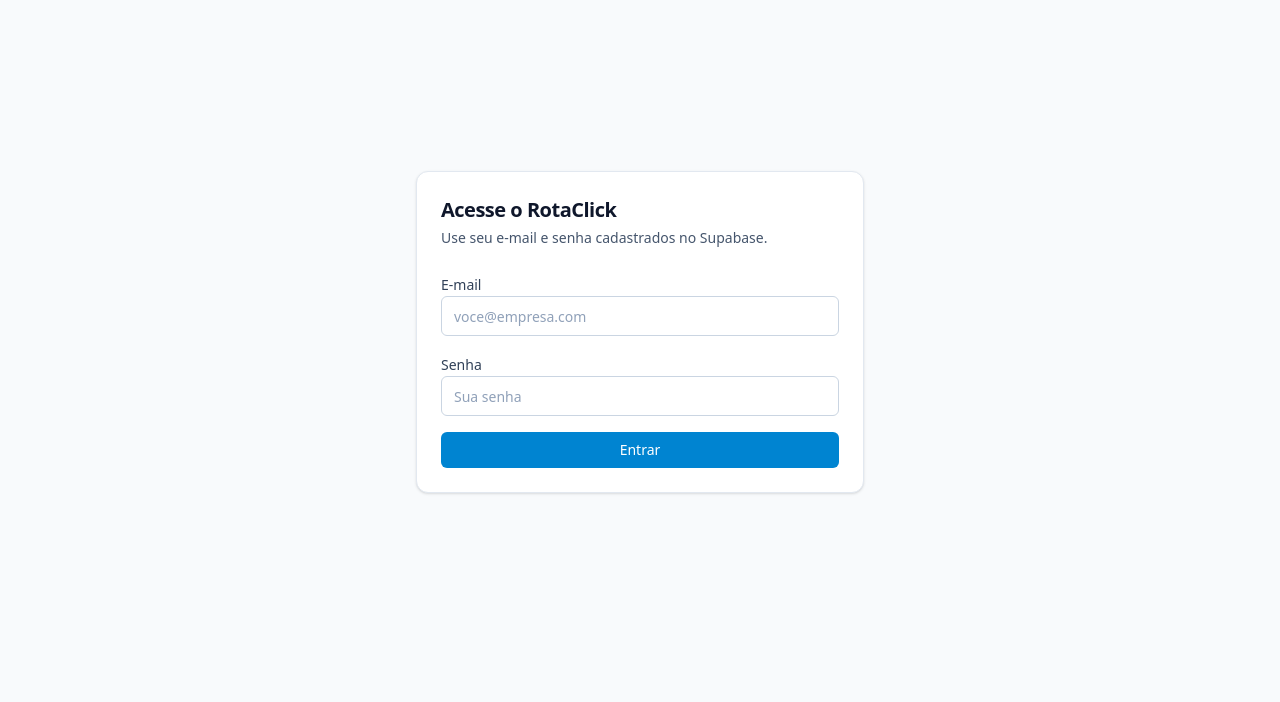
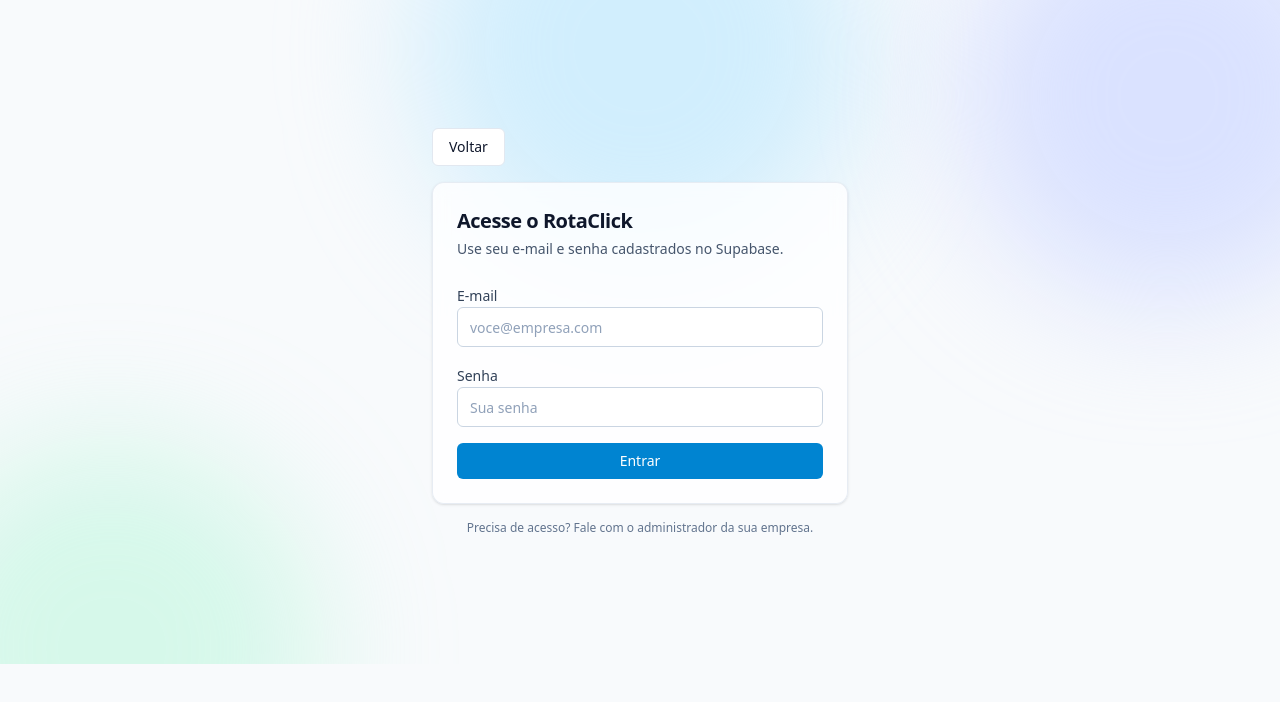
Before and after one commit to rotaclick-lab/rotaclick, a Next.js app: page /login in a window 1280 px wide. Shown: the top 702 px of the page. Built offline with nearby package versions, Linux system fonts and the light colour scheme; no server answers.

Commit message:
ui: premium login page

```diff
--- a/app/login/LoginForm.tsx
+++ b/app/login/LoginForm.tsx
@@ -5,6 +5,8 @@
 import { Button } from "@/components/Button";
 import { Input } from "@/components/Input";
 import { Card } from "@/components/Card";
+import { PageHeader } from "@/components/PageHeader";
+import { Feedback } from "@/components/Feedback";
 import { createSupabaseBrowserClient } from "@/src/lib/supabase/client";
 
 type FormState = {
@@ -80,16 +82,12 @@
   }
 
   return (
-    <Card className="mx-auto w-full max-w-md">
+    <Card className="mx-auto w-full max-w-md border-slate-200/80 bg-white/80 shadow-sm backdrop-blur">
       <div className="flex flex-col gap-6">
-        <div className="space-y-1">
-          <h1 className="text-xl font-semibold tracking-tight text-brand-secondary">
-            Acesse o RotaClick
-          </h1>
-          <p className="text-sm text-slate-600">
-            Use seu e-mail e senha cadastrados no Supabase.
-          </p>
-        </div>
+        <PageHeader
+          title="Acesse o RotaClick"
+          subtitle="Use seu e-mail e senha cadastrados no Supabase."
+        />
 
         <form onSubmit={onSubmit} className="flex flex-col gap-4">
           <div className="space-y-1">
@@ -129,15 +127,11 @@
             />
           </div>
 
-          {state.error ? (
-            <div className="rounded-md border border-red-200 bg-red-50 p-3 text-sm text-red-800">
-              {state.error}
-            </div>
-          ) : null}
+          {state.error ? <Feedback variant="error" title={state.error} /> : null}
 
           <Button
             type="submit"
-            className="w-full bg-black text-white hover:bg-black/90 focus-visible:ring-black"
+            className="w-full"
             disabled={state.isSubmitting}
           >
             {state.isSubmitting ? "Entrando…" : "Entrar"}
--- a/app/login/page.tsx
+++ b/app/login/page.tsx
@@ -1,16 +1,33 @@
 import { redirect } from "next/navigation";
 import { LoginForm } from "./LoginForm";
 import { createSupabaseServerClient } from "@/src/lib/supabase/server";
+import Link from "next/link";
+import { Button } from "@/components/Button";
+import { Feedback } from "@/components/Feedback";
 
 export default async function LoginPage() {
   const supabase = await createSupabaseServerClient();
   if (!supabase) {
     return (
-      <div className="mx-auto max-w-md">
-        <div className="rounded-xl border border-amber-200 bg-amber-50 p-4 text-sm text-amber-900">
-          Configure as variáveis <strong>NEXT_PUBLIC_SUPABASE_URL</strong> e{" "}
-          <strong>NEXT_PUBLIC_SUPABASE_ANON_KEY</strong> em <strong>.env.local</strong>
-          para habilitar o login.
+      <div className="relative">
+        <div aria-hidden className="pointer-events-none absolute inset-0 -z-10 overflow-hidden">
+          <div className="absolute -top-44 left-1/2 h-[28rem] w-[28rem] -translate-x-1/2 rounded-full bg-sky-200/60 blur-3xl" />
+          <div className="absolute -top-28 right-[-6rem] h-[26rem] w-[26rem] rounded-full bg-indigo-200/60 blur-3xl" />
+          <div className="absolute bottom-[-12rem] left-[-6rem] h-[26rem] w-[26rem] rounded-full bg-emerald-200/40 blur-3xl" />
+        </div>
+
+        <div className="mx-auto max-w-md space-y-4">
+          <div className="flex items-center justify-between">
+            <Link href="/">
+              <Button variant="secondary">Voltar</Button>
+            </Link>
+          </div>
+
+          <Feedback
+            variant="warning"
+            title="Login desabilitado (configuração ausente)"
+            description="Configure NEXT_PUBLIC_SUPABASE_URL e NEXT_PUBLIC_SUPABASE_ANON_KEY em .env.local (local) ou nas variáveis da Vercel (produção)."
+          />
         </div>
       </div>
     );
@@ -23,8 +40,28 @@
   }
 
   return (
-    <div className="flex min-h-[calc(100dvh-3.5rem-5rem)] items-center justify-center py-6">
-      <LoginForm />
+    <div className="relative">
+      <div aria-hidden className="pointer-events-none absolute inset-0 -z-10 overflow-hidden">
+        <div className="absolute -top-44 left-1/2 h-[28rem] w-[28rem] -translate-x-1/2 rounded-full bg-sky-200/60 blur-3xl" />
+        <div className="absolute -top-28 right-[-6rem] h-[26rem] w-[26rem] rounded-full bg-indigo-200/60 blur-3xl" />
+        <div className="absolute bottom-[-12rem] left-[-6rem] h-[26rem] w-[26rem] rounded-full bg-emerald-200/40 blur-3xl" />
+      </div>
+
+      <div className="flex min-h-[calc(100dvh-3.5rem-5rem)] items-center justify-center py-10">
+        <div className="w-full max-w-md space-y-4 px-4">
+          <div className="flex items-center justify-between">
+            <Link href="/">
+              <Button variant="secondary">Voltar</Button>
+            </Link>
+          </div>
+
+          <LoginForm />
+
+          <div className="text-center text-xs text-slate-500">
+            Precisa de acesso? Fale com o administrador da sua empresa.
+          </div>
+        </div>
+      </div>
     </div>
   );
 }
```
